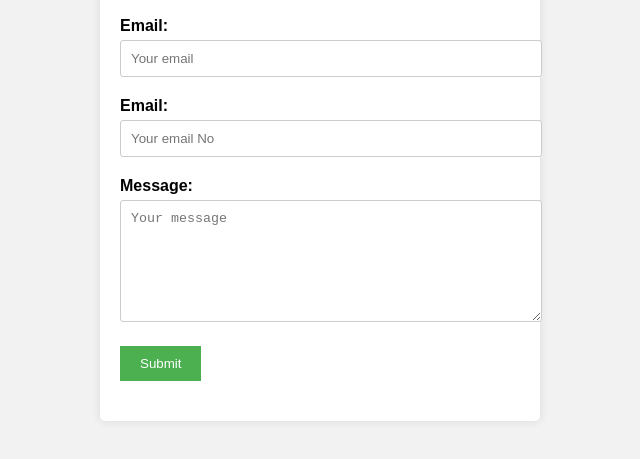
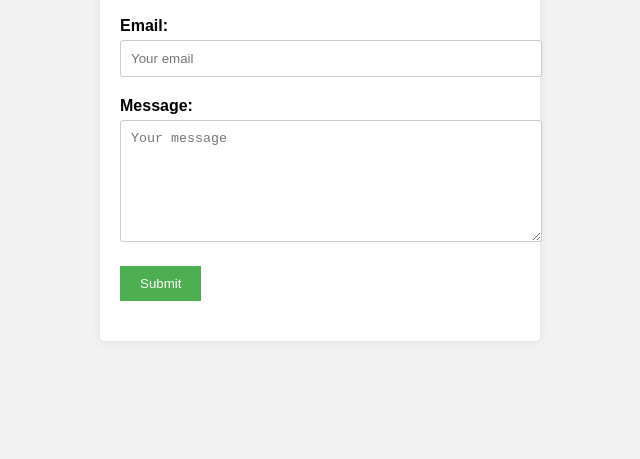
Before and after one commit to Lohith0590/GCPDevOps, a plain HTML site: page index.html in a window 1280 px wide. Shown: the part 171-630 px from the top of the page, without its empty margins (320-960 px from the left). Drawn offline with Linux system fonts and the light colour scheme.

Commit message:
Update index.html

```diff
--- a/index.html
+++ b/index.html
@@ -71,10 +71,6 @@
         <input type="email" id="email" name="email" placeholder="Your email">
       </div>
       <div class="form-group">
-        <label for="email">Email:</label>
-        <input type="email" id="email1" name="email1" placeholder="Your email No">
-      </div>
-      <div class="form-group">
         <label for="message">Message:</label>
         <textarea id="message" name="message" placeholder="Your message"></textarea>
       </div>
```
